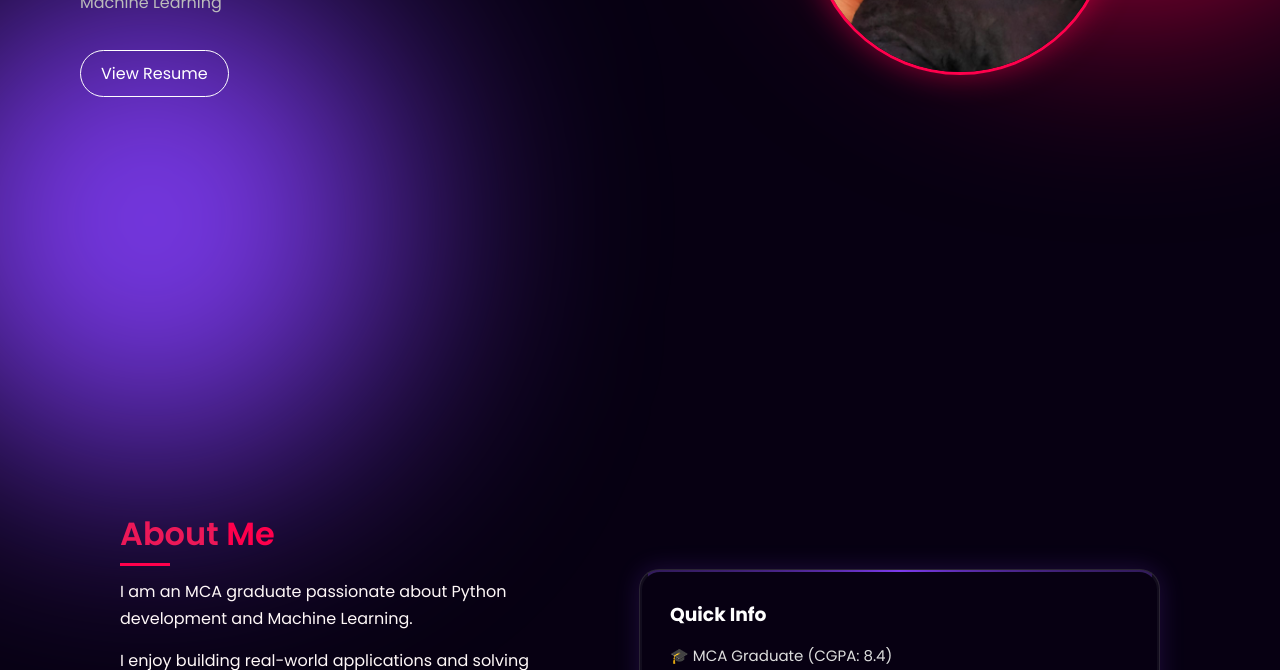
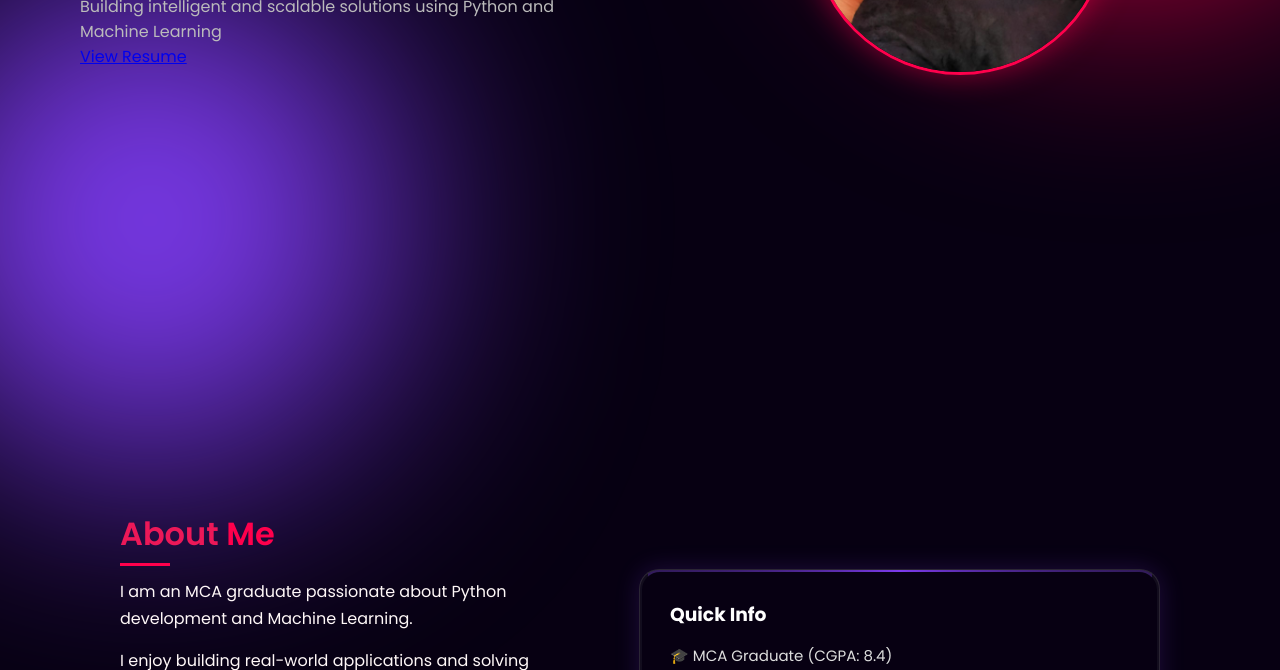
Before and after one commit to kowsisp47/kowsalya-portfolio, a plain HTML site: page index.html in a window 1280 px wide. Shown: the part 430-1100 px from the top of the page. Drawn offline with Linux system fonts and the light colour scheme.

Commit message:
Update index.html

```diff
--- a/index.html
+++ b/index.html
@@ -46,7 +46,9 @@
       Building intelligent and scalable solutions using Python and Machine Learning
     </p>
 
-    <a href="#" class="about-btn">View Resume</a>
+    <a href="./resume.pdf" target="_blank" class="btn">
+  View Resume
+</a>
   </div>
 
   <!-- RIGHT SIDE -->
@@ -142,7 +144,6 @@
     </div>
 
   </div>
-</section>
 </section>
 <!-- PROJECTS -->
 <section class="section" id="projects">
```
